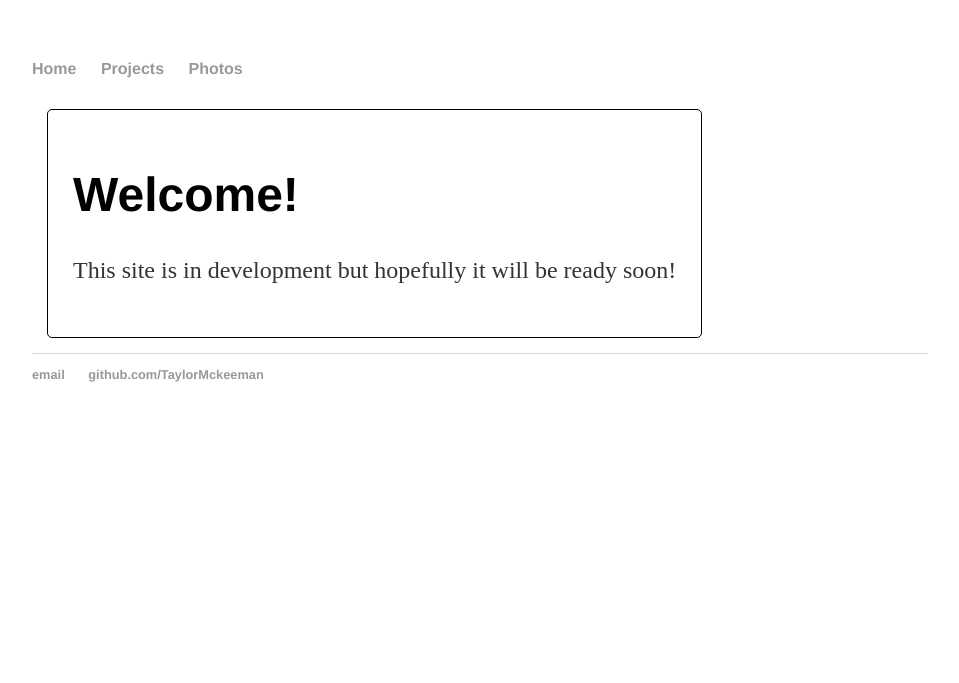
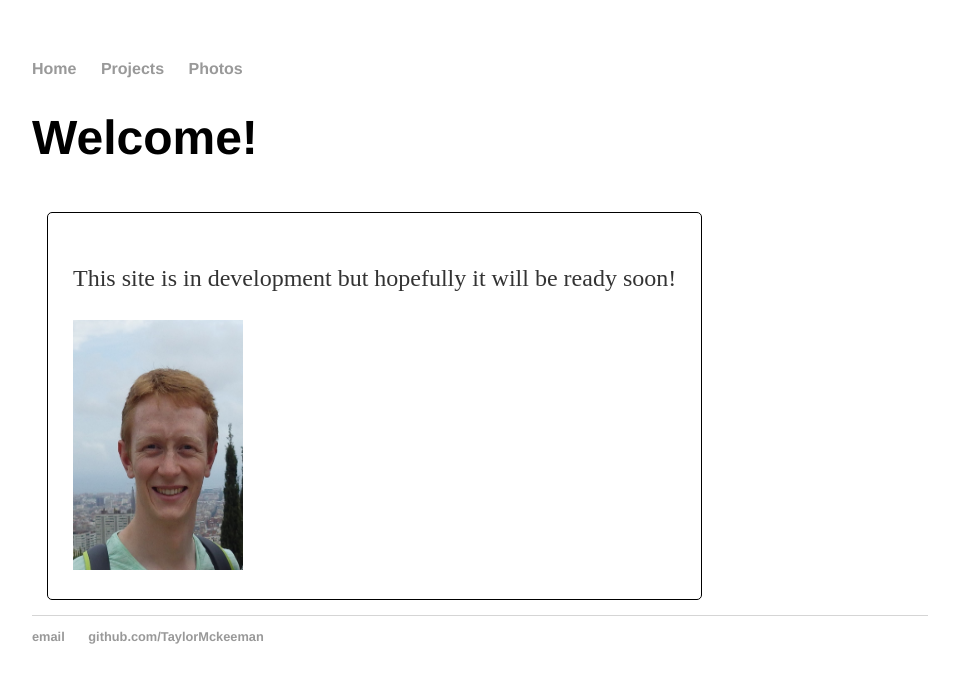
Before and after one commit to TaylorMckeeman/TaylorMckeeman.github.io, a Jekyll site: the page built from index.html, in a window 1280 px wide. Shown: the top 683 px of the page, without its empty margins (160-1119 px from the left). Built offline with Jekyll 4.4.1, drawn with Linux system fonts in a browser that asks for light colours.

Commit message:
Update index.html

```diff
--- a/index.html
+++ b/index.html
@@ -2,7 +2,8 @@
 layout: default
 title: Taylor Mckeeman
 ---
+<h1>Welcome!</h1>
 <div class="blurb">
-	<h1>Welcome!</h1>
-		<p>This site is in development but hopefully it will be ready soon!</p>
+	<p>This site is in development but hopefully it will be ready soon!</p>
+	<img src="/resources/t.jpg" width="170" height="250"/>
 </div><!-- /.blurb -->
```
